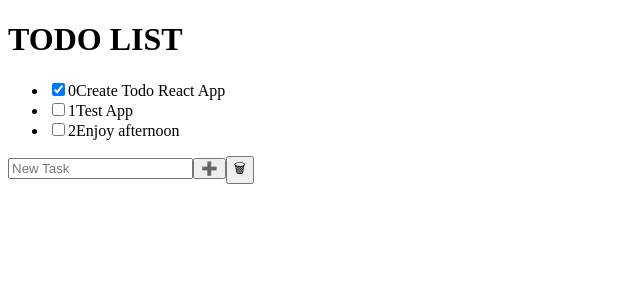
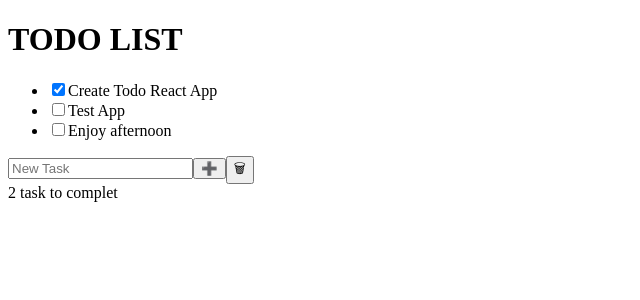
Before and after one commit to ulldecorb/todo-react, a React (Create React App) app in the folder todo/: page / in a window 1280 px wide. Shown: the top 300 px of the page, without its empty margins (0-640 px from the left). Built offline with nearby package versions, Linux system fonts and the light colour scheme.

Commit message:
Add advertisement for total tasks remain to complete

```diff
--- a/todo/src/App.jsx
+++ b/todo/src/App.jsx
@@ -8,6 +8,11 @@ export function App () {
     const [todos, setTodos] = useState(List);
 
     const todoTaskRef = useRef();
+
+    const handleClearAll = () => {
+        const newTodos = todos.filter((todo) => !todo.completed);
+        setTodos(newTodos);
+    }
 
     const toggleTodo = (id) => {
         const newTodos = [...todos];
@@ -34,6 +39,7 @@ export function App () {
             <input ref={todoTaskRef} type="text" placeholder="New Task" />
             <button onClick={handleTodoAdd}>➕</button>
             <button>🗑</button>
+            <div>{todos.filter((todo) => !todo.completed).length} task to complet</div>
         </Fragment>
     )
 }
--- a/todo/src/components/TodoItem/TodoItem.jsx
+++ b/todo/src/components/TodoItem/TodoItem.jsx
@@ -10,7 +10,6 @@ export function TodoItem ({todo,  toggleTodo}) {
     return(
         <li>
             <input type="checkbox" checked={completed} onChange={handleTodoClick} />
-            {id}
             {task}
         </li>
     )
```
